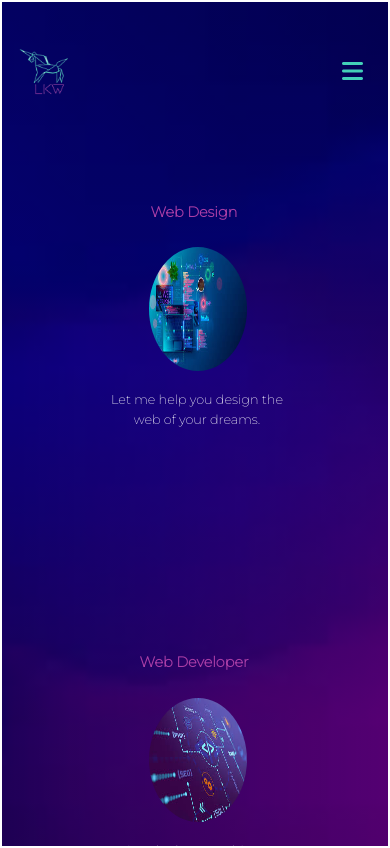
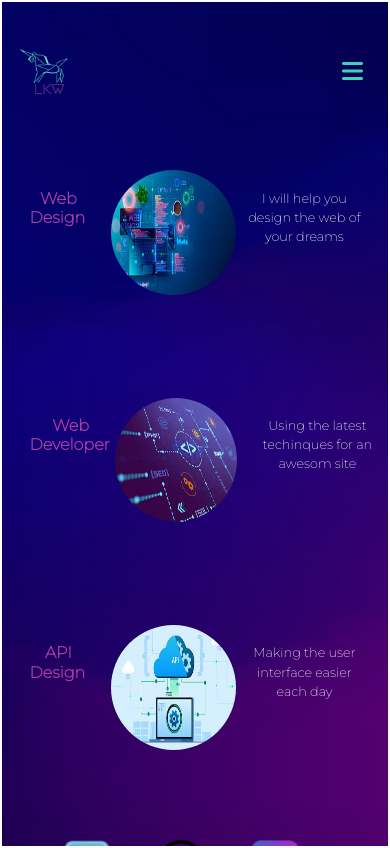
Before and after one commit to lulikwerner/Portafolio, a plain HTML site: page my_portafolio/services.html in a window 390 px wide. Drawn offline with nearby package versions, Linux system fonts and the light colour scheme; a web font is replaced by a local one.

Commit message:
Services Query

```diff
--- a/my_portafolio/services.html
+++ b/my_portafolio/services.html
@@ -51,22 +51,22 @@
       </header>
       <main>
         <section>
-          <div class=" row row-cols-1 row-cols-md-3 row-cols-lg-3 g-4 ">
-            <div class="col " style="width: 25rem;">
-              <div class="card-transparent text-center list-services ">
+          <div class=" row row-cols-1 row-cols-md-3 -cols-lg-3 g-4 ">
+            <div class="col " >
+              <div class=" text-center list-services ">
                 <h5 class="card-title services "><strong>Web Design</strong></h5>
                 <div class="card-body design">
                   <img src="../assets/img/webD.png" class="card-img-top"
                     alt="Web design type of logo">
-                  <p class="card-text">Let me help you design the web of your
-                    dreams.</p>
+                  <p class="card-text">I will help you design the web of your
+                    dreams</p>
                 </div>
               </div>
             </div>
-            <div class="col " style="width: 25rem">
-              <div class="card-transparent text-center list-services">
-                <h5 class="card-title services"><strong>Web Developer</strong></h5>
-                <div class="card-body design">
+            <div class="col " >
+              <div class=" text-center list-services">
+                <h5 class="card-title services hig"><strong>Web Developer</strong></h5>
+                <div class="card-body design wth">
                   <img src="../assets/img/webDeve.png" class="card-img-top"
                     alt="Web Developer type of logo">
                   <p class="card-text">Using the latest techinques for an awesom
@@ -74,8 +74,8 @@
                 </div>
               </div>
             </div>
-            <div class="col" style="width: 25rem">
-              <div class="card-transparent text-center list-services">
+            <div class="col">
+              <div class=" text-center list-services">
                 <h5 class="card-title services"><strong>API Design</strong></h5>
                 <div class="card-body design">
                   <img src="../assets/img/API.png" class="card-img-top" alt="API
--- a/scss/components/_images.scss
+++ b/scss/components/_images.scss
@@ -101,15 +101,20 @@ footer {
 }
 
 /*Services Images*/
+.col{
+    margin-top: 3%;
+    height: 25rem;
+    width: 20rem;
+}
 .design {
-    grid-area: design;
+    justify-content: center;
     margin-top: 0%;
-    margin-left: 70%;
+
 
     img {
         margin-top: 12%;
         font-weight: 100;
-        height: 20vh;
+        height: 100vh;
         width: 25vh;
         border-radius: 50%;
         overflow: hidden;
@@ -117,8 +122,9 @@ footer {
         transition: 1s ease-in-out;
         width: 180px;
 
+
         &:hover {
-            transform: scale(1.5);
+            transform: scale(1.3);
             -ms-transform: scale(1.5);
             /* IE 9 */
             -moz-transform: scale(1.5);
--- a/scss/components/_lists.scss
+++ b/scss/components/_lists.scss
@@ -40,8 +40,8 @@
 .list-services {
   width: 80%;
   height: 50vh;
+
   animation: moveright2 4s linear 1;
-
 
   @keyframes moveright2 {
     0% {
@@ -60,9 +60,9 @@
       display: map-get($styles_services,display);
       justify-content: map-get($styles_services,j-content);
       text-align: map-get($styles_services,t-align);
-      width: 190%;
+      width: 110%;
       margin-top: 15%;
-      margin-left: 70%;
+      margin-left: 0%;
       font-size: map-get($styles_services,f-size);
       color: map-get($styles_services,color);
 
@@ -76,9 +76,10 @@
 
     width: 100%;
     font-weight: 400;
-    margin-left: 60%;
+    margin-left: -100%;
     gap: 10px;
     color: $thirdcolor;
-    font-size: 2em;
+    font-size: 3em;
+
   }
 }
--- a/scss/views/_queries.scss
+++ b/scss/views/_queries.scss
@@ -167,13 +167,25 @@
     font-size: 0.9em;
     line-height: 2em;
   }
-}
+
 
 .wrap-abt {
   margin-top: 6%;
     font-size: 0.8em;
 }
+/*Services 1024 Query*/
+.row{
+  margin-right: 0%;
+}
+.col{
+  width: 15rem;
+}
 
+.hig{
+  margin-top: -3%;
+  width: 150%;
+}
+}
 @media(max-width:850px) {
 
   /*Navbar 850 Query*/
@@ -444,6 +456,10 @@
 }
 
 /*Services 850 Query*/
+
+.col{
+  margin-left: 8%;
+}
 .list-services {
   height: 45vh;
   margin-top: 10%;
@@ -557,9 +573,8 @@
     }
   }
 
-/*Services 683 Query*/
+}
 
-}
 @media(max-width:550px) {
 
   /*Index 550 Query*/
@@ -758,21 +773,61 @@
   }
 
   /*Services 550 Query*/
-  .list-services {
-    margin-left: 17%;
-    margin-top: -3%;
-
-    h5 {
-      font-size: 1.2em;
+  .row{
+    height: 1%;
+  }
+  .col{
+    margin-left: -5%;
+      margin-top: 2%;
+      width: 90%;
+      height: 5%;
     }
 
+    .card-title {
+      width: 100%;
+      margin-left: 10%;
+      margin-top: 20%;
+      font-size: 1.3em;
+      height: auto;
+    }
+    .design img {
+      height: 20vh;
+      width:30vh;
+      margin-top: 8%;
+      margin-left: 0%;
+    }
+    .wth{
+      img{
+      margin-left: -8%;
+      width: 25vh;
+      }
+
+    }
+
+    .col{
     div {
+      display: flex;
+      flex-direction: vertical;
+      align-content: horizontal;
+
       p {
-        font-size: 1em;
+        width:100%;
+        height: 40%;
+        font-size: 0.8rem;
+        margin-top: 15%;
+        margin-left: 1%;
+
+      }
+      h5{
+        margin-top: 15%;
+        font-size:1.2rem;
+      }
       }
     }
-  }
-}
+    .list-services {
+      height: 25vh;
+      margin-top: 2%;}
+    }
 
 
 @media(max-width:400px) {
@@ -981,34 +1036,28 @@
 
 
   /*Services 400 Query*/
-  .list-services {
-    margin-top: 5%;
-    margin-left: 10%;
-    padding: 0%;
-
-    h5 {
-      margin-left: 0%;
-      font-size: 0.9em;
+  .col{
+    margin-left: -12%;
     }
-
-    div {
-      p {
-        text-align: center;
-        width: 60%;
-        margin-left: 20%;
-        padding-top: 2%;
-        font-size: 0.8em;
+    .design img {
+      height: 15vh;
+      width:30vh;
+    }
+    .wth{
+      img{
+      width: 25vh;
       }
     }
-  }
+    .col{
+      div {
+        p {
+     font-size: 0.8rem;
 
-  .design {
-    img {
-      margin-left: 1%;
-      height: 15vh;
-      width: 100px;
-      gap: 2%;
-    }
-  }
+        }
+        h5{
+          font-size:1rem;
+        }
+        }
+      }
 
 }
```
Also changed, not shown: scss/main.css, 1 other file.
